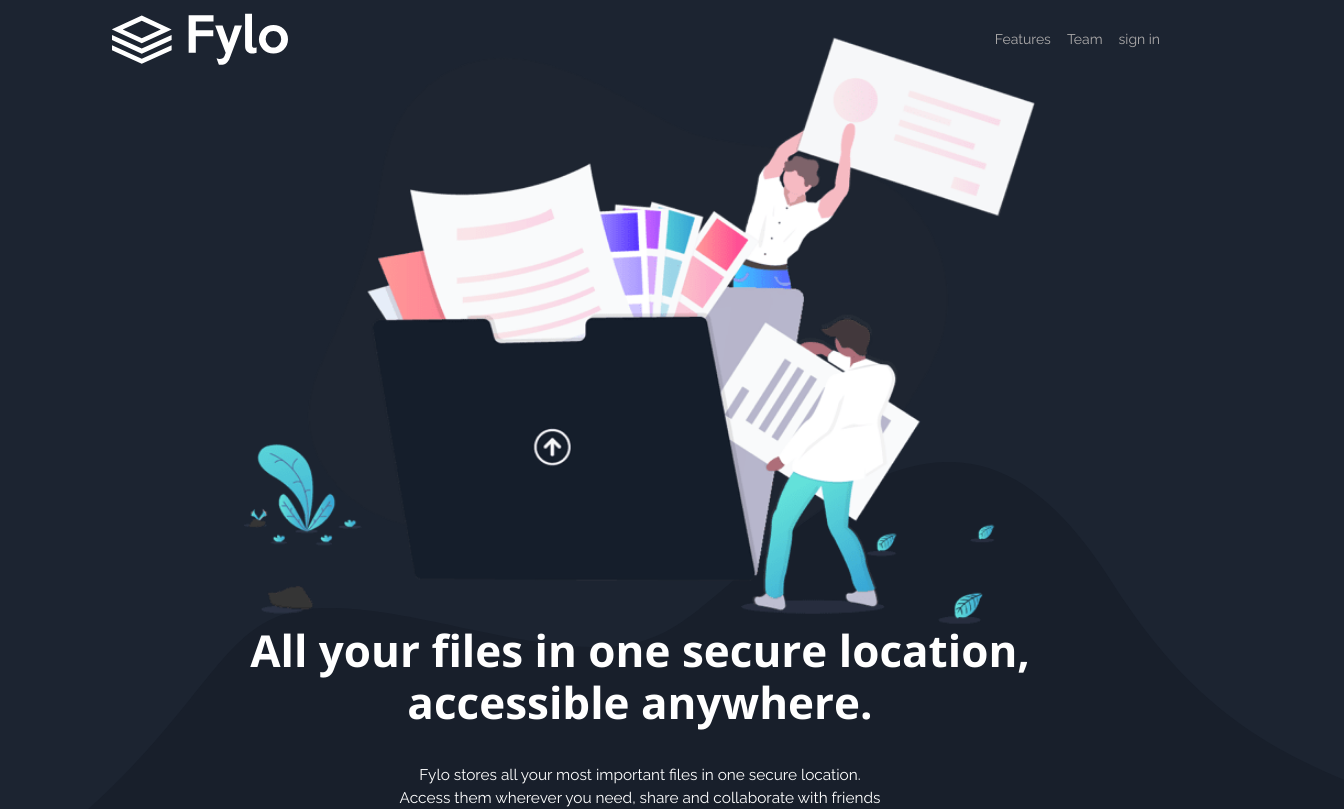
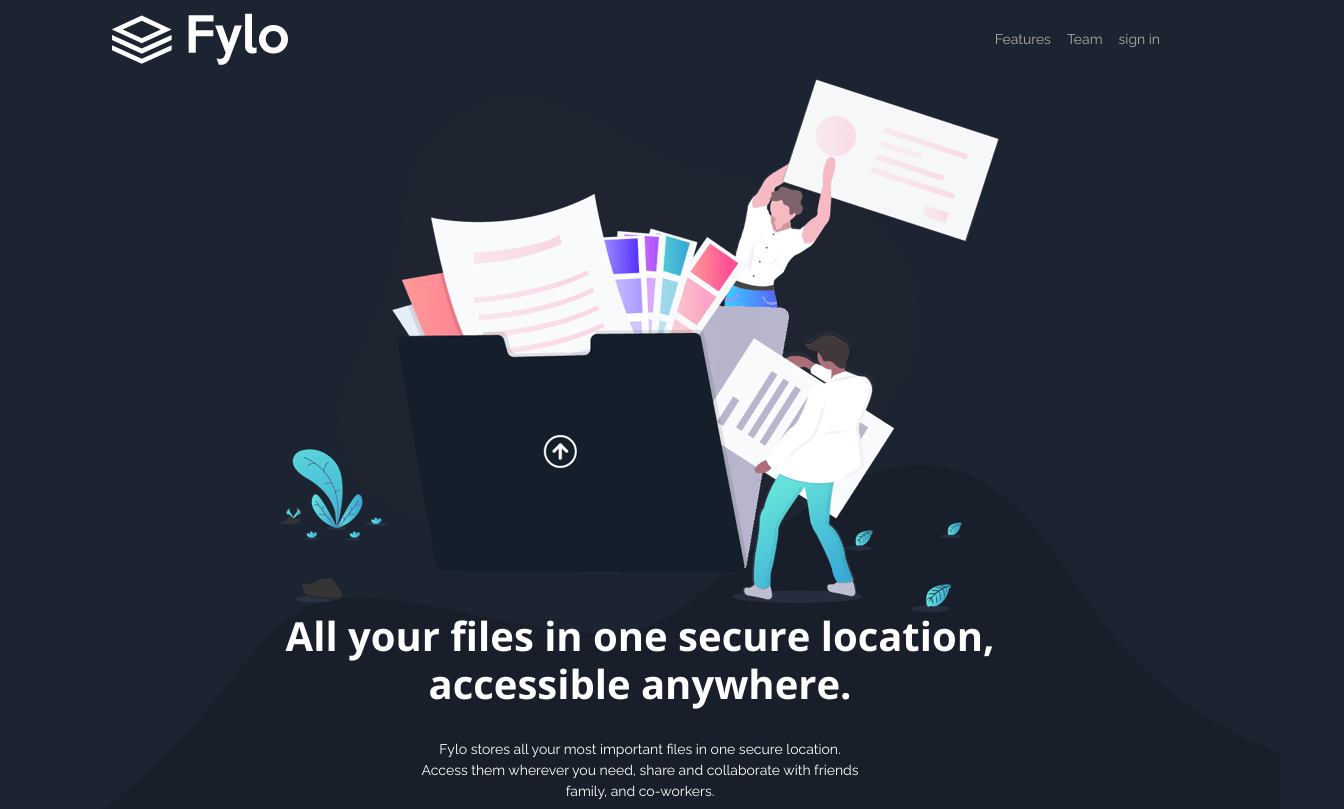
Before and after one commit to M-Hammad0/Landing-page, a React (Create React App) app: page / in a window 1280 px wide. Shown: the top 809 px of the page, 1344 px wide, since content can reach past the window. Built offline with nearby package versions, Linux system fonts and the light colour scheme.

Commit message:
add new animation to title

```diff
--- a/src/Components/Title.js
+++ b/src/Components/Title.js
@@ -5,8 +5,9 @@ import {motion} from 'framer-motion';
 function Title() {
       return (
             <motion.section
-            animate={{scale: 1.1}}
-            transition={{duration: 2}}
+            initial={{opacity:0}}
+            animate={{opacity:1}}
+            transition={{duration: 1.5,delay:1}}
             id="title">
             <div className="container-fluid">
               <img className="img-fluid" src={img} alt="" />
```
